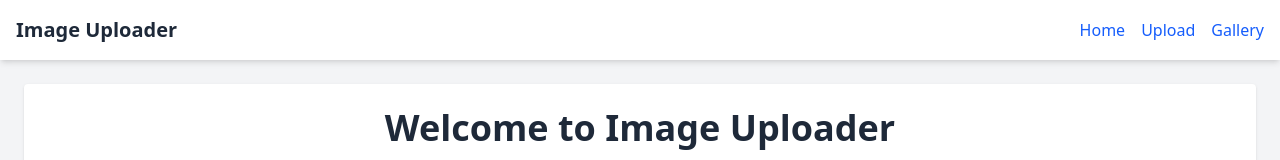
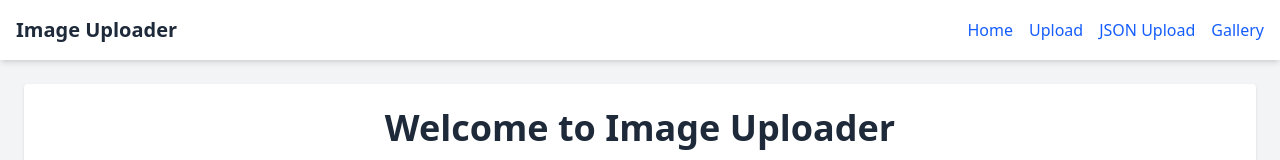
Before and after one commit to shrey-s12/AWS_S3_Bucket, a React (Vite) app in the folder frontend/: page / in a window 1280 px wide. Shown: the top 160 px of the page. Built offline with nearby package versions, Linux system fonts and the light colour scheme; no server answers.

Commit message:
Make a route for Upload JSON file

```diff
--- a/frontend/src/App.jsx
+++ b/frontend/src/App.jsx
@@ -4,6 +4,7 @@ import UploadPage from './pages/UploadPage';
 import GalleryPage from './pages/GalleryPage';
 import Layout from './components/Layout';
 import { ToastContainer } from 'react-toastify';
+import UploadJSONPage from './pages/UploadJSONPage';
 
 function App() {
   return (
@@ -12,6 +13,7 @@ function App() {
       <Routes>
         <Route path="/" element={<HomePage />} />
         <Route path="/upload" element={<UploadPage />} />
+        <Route path="/json-upload" element={<UploadJSONPage />} />
         <Route path="/gallery" element={<GalleryPage />} />
       </Routes>
     </Layout>
--- a/frontend/src/components/Layout.jsx
+++ b/frontend/src/components/Layout.jsx
@@ -9,6 +9,7 @@ const Layout = ({ children }) => {
                 <nav className="space-x-4 flex items-center">
                     <Link to="/" className="text-blue-600 dark:text-blue-300 hover:underline">Home</Link>
                     <Link to="/upload" className="text-blue-600 dark:text-blue-300 hover:underline">Upload</Link>
+                    <Link to="/json-upload" className="text-blue-600 dark:text-blue-300 hover:underline">JSON Upload</Link>
                     <Link to="/gallery" className="text-blue-600 dark:text-blue-300 hover:underline">Gallery</Link>
                 </nav>
             </header>
```
